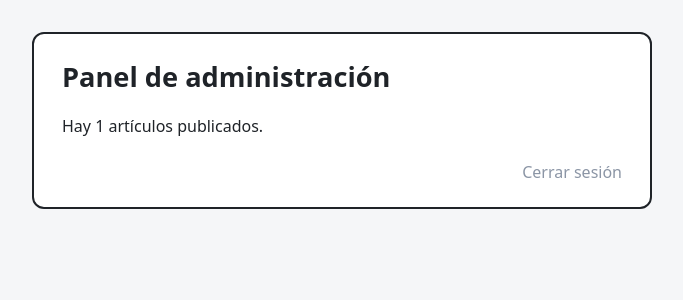
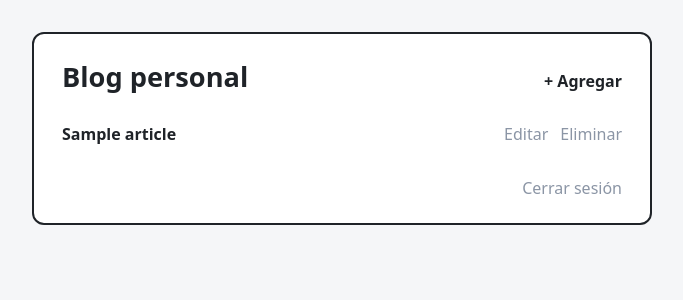
Before and after one commit to franciscogdeveloper/Blog-Personal-Web, a Flask app: template templates/admin.html in a window 1280 px wide. Shown: the top 300 px of the page, without its empty margins (298-981 px from the left). Run offline with Flask 3, Linux system fonts and the light colour scheme; the template is opened without the code that fills it: most values are stand-ins (such as "Sample title", 1, 10 or a date in 2020); parts of the project's set-up code (start-up, migrations or seed data) failed here and were passed over.

Commit message:
feat: add admin pages to create, edit and delete articles

```diff
--- a/app.py
+++ b/app.py
@@ -6,7 +6,7 @@ from pathlib import Path
 from flask import Flask, abort, redirect, render_template, request, session, url_for
 
 import auth
-from articles import ArticleStore
+from articles import ArticleError, ArticleStore
 
 # Nombres de los meses para mostrar las fechas en español
 MONTHS = [
@@ -29,6 +29,11 @@ def csrf_token():
     if "csrf_token" not in session:
         session["csrf_token"] = secrets.token_urlsafe(32)
     return session["csrf_token"]
+
+
+# Formulario compartido por "nuevo" y "editar"; conserva lo ingresado si hay error
+def render_article_form(heading, values, error=None):
+    return render_template("article_form.html", heading=heading, values=values, error=error)
 
 
 def create_app(config=None):
@@ -81,9 +86,43 @@ def create_app(config=None):
             abort(404)
         return render_template("article.html", article=found)
 
-    @app.errorhandler(404)
-    def not_found(error):
-        return render_template("404.html"), 404
+    @app.route("/new", methods=["GET", "POST"])
+    @auth.login_required
+    def new_article():
+        if request.method == "POST":
+            form = request.form
+            try:
+                store.create(form.get("title", ""), form.get("date", ""), form.get("content", ""))
+            except ArticleError as error:
+                return render_article_form("Nuevo artículo", form, error), 400
+            return redirect(url_for("admin"))
+        # Formulario vacío con la fecha de hoy sugerida
+        return render_article_form("Nuevo artículo", {"date": date.today().isoformat()})
+
+    @app.route("/edit/<int:article_id>", methods=["GET", "POST"])
+    @auth.login_required
+    def edit_article(article_id):
+        found = store.get(article_id)
+        if found is None:
+            abort(404)
+        if request.method == "POST":
+            form = request.form
+            try:
+                store.update(article_id, form.get("title", ""), form.get("date", ""), form.get("content", ""))
+            except ArticleError as error:
+                return render_article_form("Editar artículo", form, error), 400
+            return redirect(url_for("admin"))
+        # Formulario con los datos actuales del artículo
+        return render_article_form("Editar artículo", found)
+
+    @app.route("/delete/<int:article_id>", methods=["POST"])
+    @auth.login_required
+    def delete_article(article_id):
+        try:
+            store.delete(article_id)
+        except ArticleError:
+            abort(404)
+        return redirect(url_for("admin"))
 
     @app.route("/login", methods=["GET", "POST"])
     def login():
@@ -108,4 +147,8 @@ def create_app(config=None):
     def admin():
         return render_template("admin.html", articles=store.list_all())
 
+    @app.errorhandler(404)
+    def not_found(error):
+        return render_template("404.html"), 404
+
     return app
--- a/templates/admin.html
+++ b/templates/admin.html
@@ -3,8 +3,30 @@
 {% block title %}Panel · Blog personal{% endblock %}
 
 {% block content %}
-  <h1>Panel de administración</h1>
-  <p>Hay {{ articles | length }} artículos publicados.</p>
+  <div class="header">
+    <h1>Blog personal</h1>
+    <a class="add" href="{{ url_for('new_article') }}">+ Agregar</a>
+  </div>
+
+  {% if articles %}
+    <ul class="article-list">
+      {% for article in articles %}
+        <li>
+          <a href="{{ url_for('article', article_id=article.id) }}">{{ article.title }}</a>
+          <span class="actions">
+            <a href="{{ url_for('edit_article', article_id=article.id) }}">Editar</a>
+            {# Eliminar modifica datos: es un formulario POST, no un enlace #}
+            <form method="post" action="{{ url_for('delete_article', article_id=article.id) }}">
+              <input type="hidden" name="csrf_token" value="{{ csrf_token() }}">
+              <button type="submit" class="link">Eliminar</button>
+            </form>
+          </span>
+        </li>
+      {% endfor %}
+    </ul>
+  {% else %}
+    <p>Todavía no hay artículos. Crea el primero con «+ Agregar».</p>
+  {% endif %}
 
   <form method="post" action="{{ url_for('logout') }}" class="logout">
     <input type="hidden" name="csrf_token" value="{{ csrf_token() }}">
```
Also changed, not shown: templates/article_form.html (added, +27 -0 lines).
